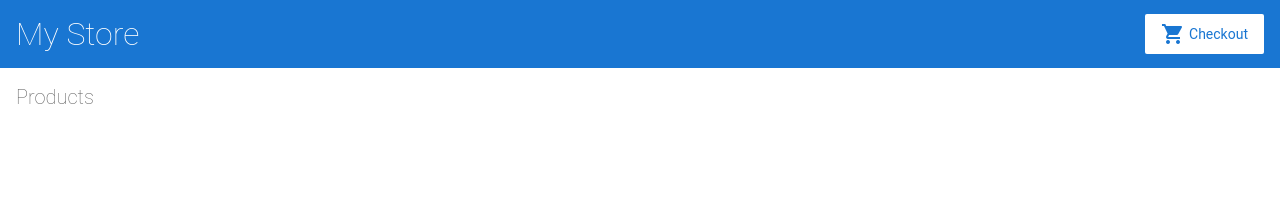
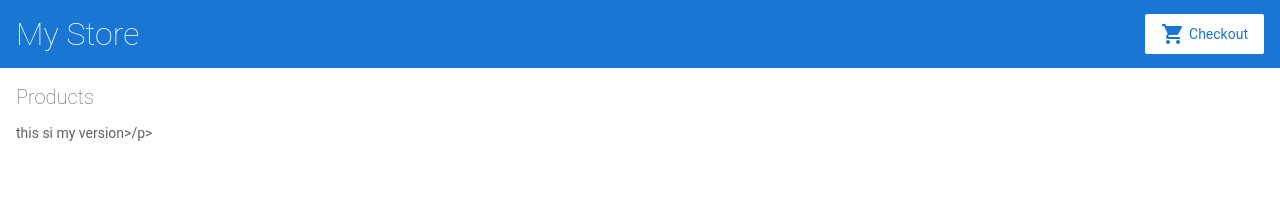
Before and after one commit to ovidiuchirila/angular-geeywx, an Angular app: page / in a window 1280 px wide. Shown: the top 215 px of the page. Built offline with nearby package versions, Linux system fonts and the light colour scheme.

Commit message:
2 files modified

```diff
--- a/src/app/product-list/product-list.component.html
+++ b/src/app/product-list/product-list.component.html
@@ -1,6 +1,6 @@
 <h2>Products</h2>
 
-
+<p>this si my version>/p></p>
 <!--
 Copyright Google LLC. All Rights Reserved.
 Use of this source code is governed by an MIT-style license that
--- a/src/index.html
+++ b/src/index.html
@@ -13,12 +13,9 @@
     />
   </head>
   <body>
-    <app-root>
-    <p> this si my version>/p>
-    </app-root>
+    <app-root> </app-root>
   </body>
 </html>
-
 
 <!--
 Copyright Google LLC. All Rights Reserved.
```
